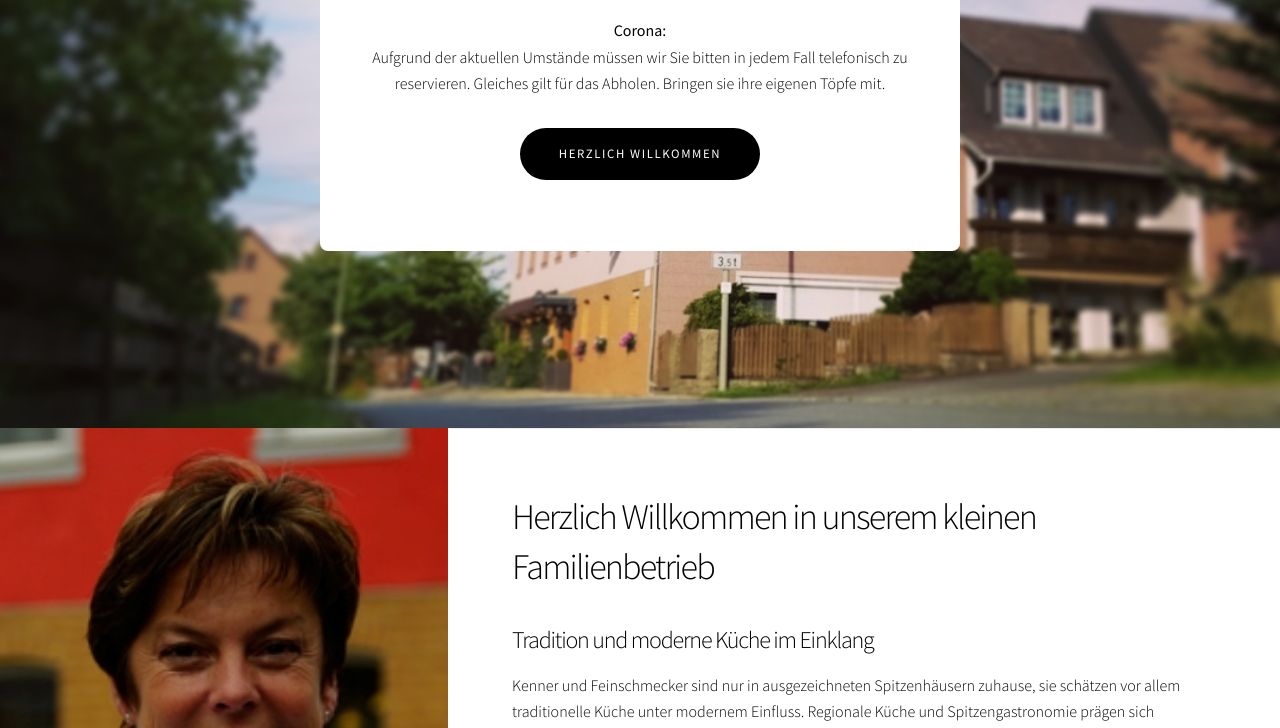
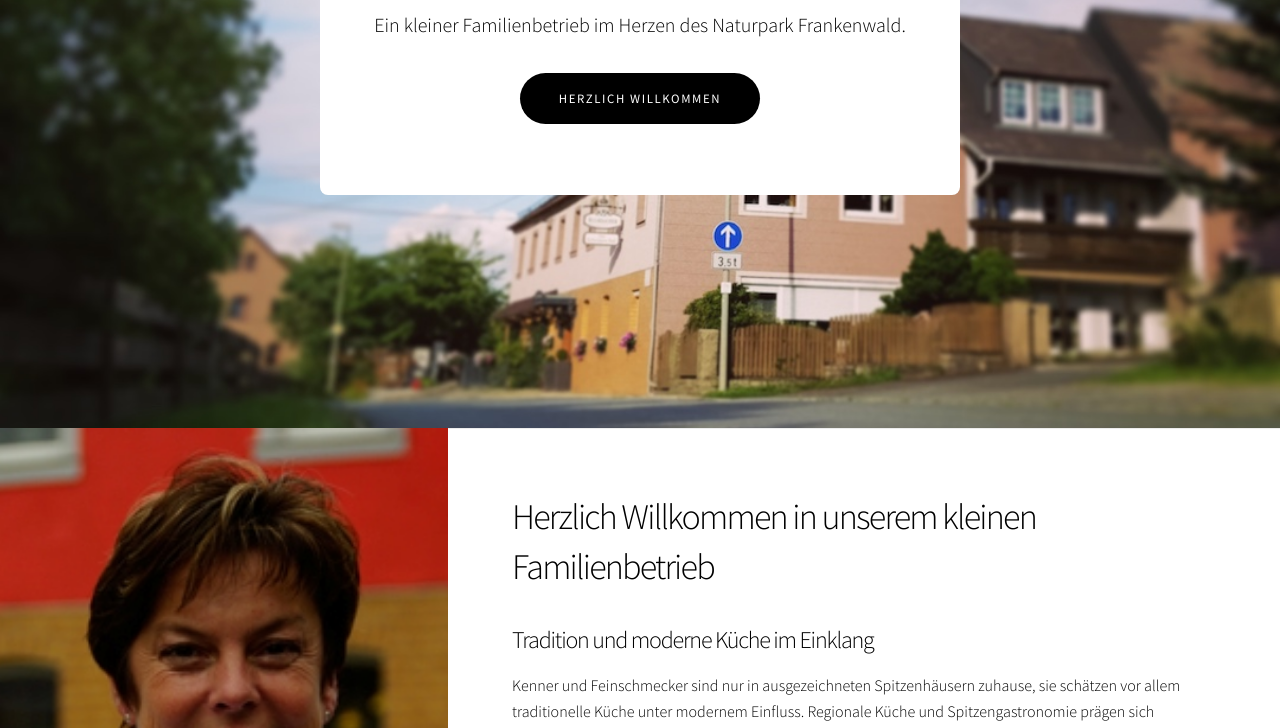
Before and after one commit to gasthaus-heinrich/gasthaus-heinrich, a plain HTML site: page index.html in a window 1280 px wide. Shown: the part 372-1100 px from the top of the page. Drawn offline with Linux system fonts and the light colour scheme.

Commit message:
rebuilding site Mo 21 Okt 2024 09:16:06 CEST

```diff
--- a/index.html
+++ b/index.html
@@ -32,8 +32,6 @@
     <div class="content">
         <h1>Gasthaus Heinrich</h1>
         <p class="major">Ein kleiner Familienbetrieb im Herzen des Naturpark Frankenwald.
-</p>
-        <p><strong>Corona:</strong><br> Aufgrund der aktuellen Umstände müssen wir Sie bitten in jedem Fall telefonisch zu reservieren. Gleiches gilt für das Abholen. Bringen sie ihre eigenen Töpfe mit.
 </p>
         <ul class="actions stacked">
             <li><a href="#first" class="button primary large wide smooth-scroll-middle">Herzlich Willkommen</a></li>
```
